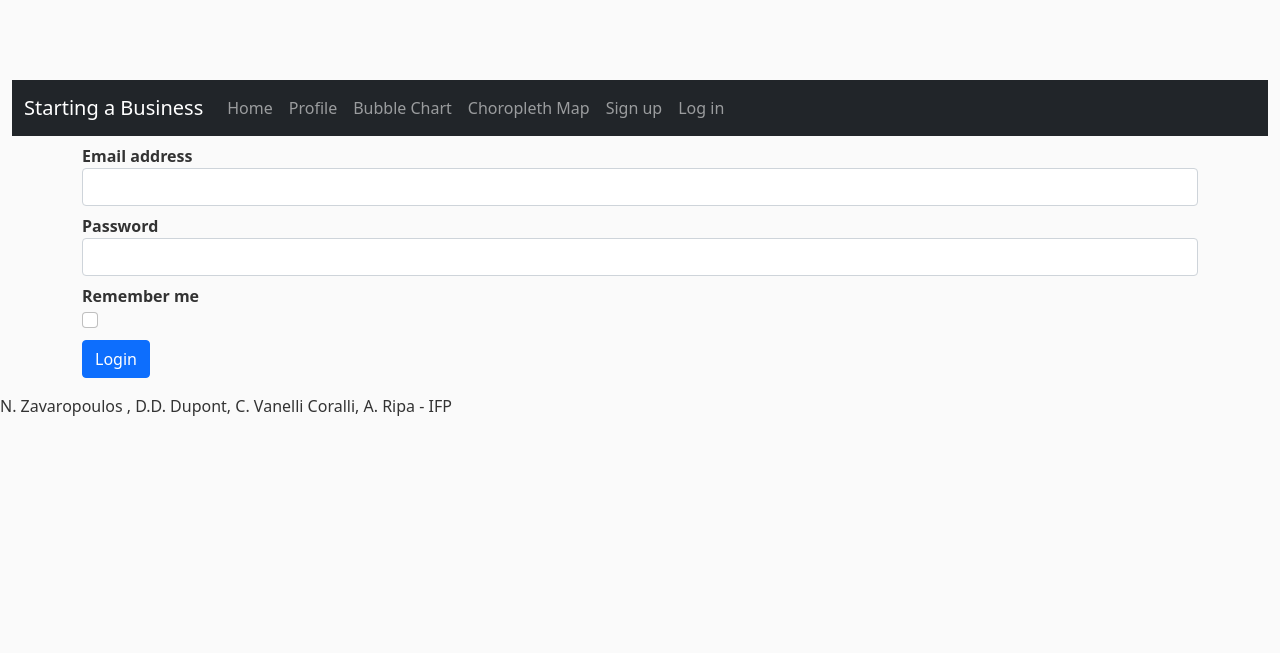
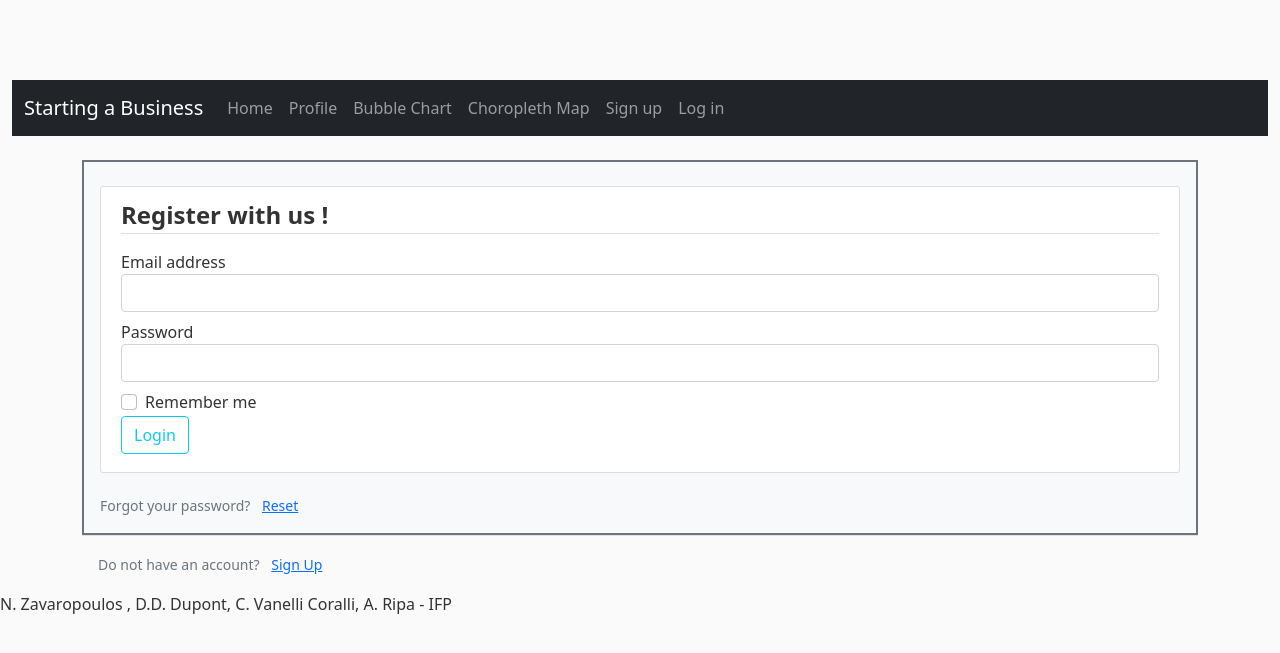
Before and after one commit to Andrearipa/comp0034_cw2_g-group-7-1, a Flask app: template startingbusiness_app/auth/templates/auth/login.html in a window 1280 px wide. Shown: the top 653 px of the page. Run offline with Flask 3, Linux system fonts and the light colour scheme; the template is opened without the code that fills it: values that come from a table or form of the project are taken from there, others are empty; some libraries are stand-ins or nearby versions.

Commit message:
set up of login and signup pages (to be completed)

```diff
--- a/startingbusiness_app/auth/templates/auth/login.html
+++ b/startingbusiness_app/auth/templates/auth/login.html
@@ -1,11 +1,38 @@
 {% extends 'layout.html' %}
 {% from "auth/_formhelpers.html" import render_field %}
 {% block content %}
-    <form method=post action="{{ url_for('auth.login') }}">
-        {{ form.csrf_token }}
-        {{ render_field(form.email, class="form-control") }}
-        {{ render_field(form.password, class="form-control") }}
-        {{ render_field(form.remember, class="form-check-input") }}
-    <p><button type="submit" class="btn btn-primary">Login</button></p>
-    </form>
+    <div class="border border-2 border-secondary bg-light mt-3 p-3">
+        <div class="content-section mt-2">
+        {# Version using _formhelpers see: https://flask.palletsprojects.com/en/2.0.x/patterns/wtforms/#forms-in-templates #}
+            <form method=post action="{{ url_for('auth.login') }}">
+                {{ form.csrf_token }}
+                <fieldset class="form-group">
+                    <legend class="border-bottom mb-3"><b> Register with us ! </b> </legend>
+                    <div class="form-group mb-2">
+                        {{ form.email.label(class="form-control-label") }}
+                        {{ form.email(class="form-control") }}
+                    </div>
+                    <div class="form-group mb-2">
+                        {{ form.password.label(class="form-control-label") }}
+                        {{ form.password(class="form-control") }}
+                    </div>
+                    <div class="form-check">
+                        {{ form.remember(class="form-check-input")}}
+                        {{ form.remember.label(class="form-check-label") }}
+                    </div>
+                </fieldset>
+                <div class="form-group mb-2 align-content-center">
+                    {{ form.submit_login(class="btn btn-outline-info") }}
+                </div>
+            </form>
+        </div>
+        <small class="text-muted">
+            Forgot your password? <a class="m-lg-2" href="#">Reset</a>
+        </small>
+    </div>
+    <div class="border-top pt-3 p-3">
+        <small class="text-muted">
+            Do not have an account? <a class="m-lg-2" href="{{ url_for('auth.signup') }}">Sign Up</a>
+        </small>
+    </div>
 {% endblock %}
```
Also changed, not shown: startingbusiness_app/auth/templates/auth/signup.html (+1 -55 lines), startingbusiness_app/auth/templates/auth/password_reset.html (added).
